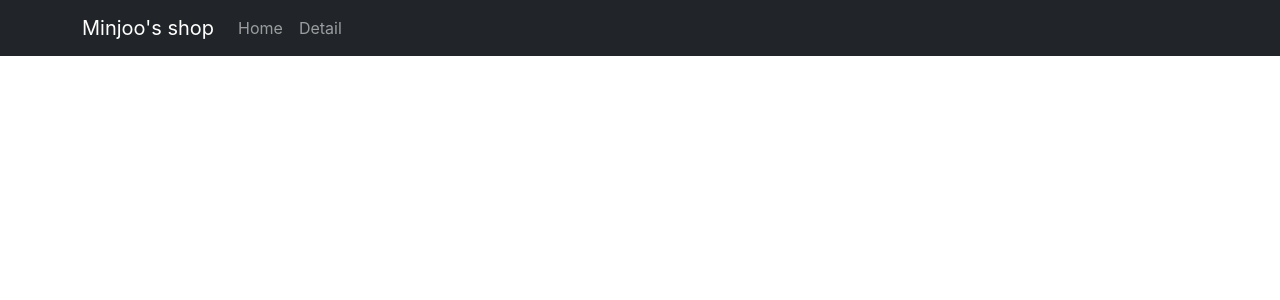
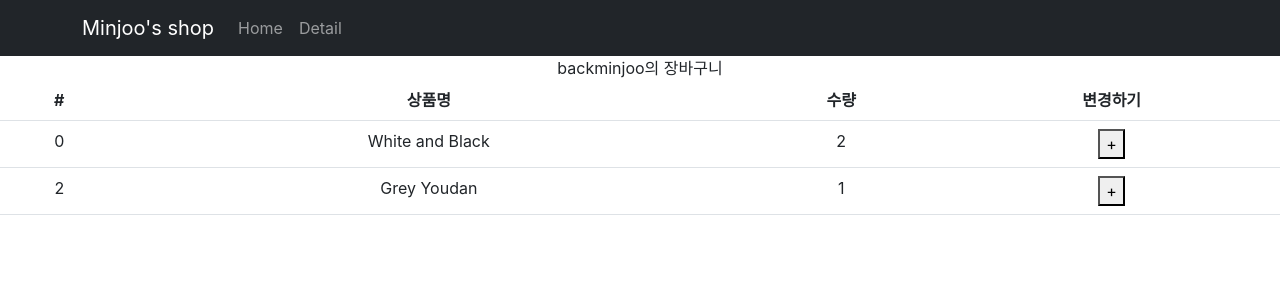
Before and after one commit to backminjoo/REACT_STUDY, a React (Create React App) app in the folder shop/: page /cart in a window 1280 px wide. Shown: the top 300 px of the page. Built offline with nearby package versions, Linux system fonts and the light colour scheme.

Commit message:
0202 react study

```diff
--- a/shop/package.json
+++ b/shop/package.json
@@ -3,6 +3,7 @@
   "version": "0.1.0",
   "private": true,
   "dependencies": {
+    "@reduxjs/toolkit": "^2.1.0",
     "@testing-library/jest-dom": "^5.17.0",
     "@testing-library/react": "^13.4.0",
     "@testing-library/user-event": "^13.5.0",
@@ -11,6 +12,7 @@
     "react": "^18.2.0",
     "react-bootstrap": "^2.10.0",
     "react-dom": "^18.2.0",
+    "react-redux": "^9.1.0",
     "react-router-dom": "^6.21.3",
     "react-scripts": "5.0.1",
     "styled-components": "^6.1.8",
--- a/shop/src/App.js
+++ b/shop/src/App.js
@@ -6,6 +6,7 @@
 import{Routes,Route,Link, useNavigate, Outlet} from 'react-router-dom'
 import Detail from './routes/Detail.js';
 import axios from 'axios';
+import Cart from './routes/Cart.js'
 
 export let Context1 = createContext()
 
@@ -81,7 +82,7 @@
           <Route path="member" element={<div>멤버임</div>} />
           <Route path="location" element={<div>위치정보임</div>} />
         </Route>
-
+        <Route path='/cart' element={<Cart/>} />
       </Routes>
     </div>
   );
--- /dev/null
+++ b/shop/src/routes/Cart.js
@@ -0,0 +1,46 @@
+import { Table } from 'react-bootstrap'
+import { useDispatch, useSelector } from 'react-redux'
+import { changeName } from './../store.js'
+import { addCount } from './../store.js'
+function Cart(){
+
+    let state = useSelector((state)=>state)
+    let dispatch = useDispatch()
+
+
+
+    return (
+        <div>
+            {state.user}의 장바구니
+            <Table>
+                <thead>
+                    <tr>
+                        <th>#</th>
+                        <th>상품명</th>
+                        <th>수량</th>
+                        <th>변경하기</th>
+                    </tr>
+                </thead>
+                <tbody>
+                    {
+                        state.cart.map((a,i)=>
+                            <tr key={i}>
+                                <td>{state.cart[i].id}</td>
+                                <td>{state.cart[i].name}</td>
+                                <td>{state.cart[i].count}</td>
+                                <td>
+                                    <button onClick={()=>{
+                                        dispatch(addCount(state.cart[i].id))
+                                    }}>+</button>
+                                </td>
+                            </tr>
+                        )
+                    }
+
+
+                </tbody>
+            </Table>
+        </div>
+    )
+}
+export default Cart
--- a/shop/src/routes/Detail.js
+++ b/shop/src/routes/Detail.js
@@ -2,7 +2,8 @@
 import { useParams } from 'react-router-dom';
 import {Nav} from 'react-bootstrap'
 import {Context1} from './../App.js'
-
+import { addItem } from './../store.js';
+import { useDispatch } from 'react-redux';
 
 function Detail(props) {
 
@@ -14,7 +15,7 @@
     let 찾은상품 = props.shoes.find(x=>x.id == id);
     let [alert,setAlert]=useState(true)
     let [탭, 탭변경] = useState(0)
-
+    let dispatch = useDispatch()
 
 
 
@@ -47,7 +48,10 @@
                     <h4 className='pt-5'>{props.shoes[id].title}</h4>
                     <p>{props.shoes[id].content}</p>
                     <p>{props.shoes[id].price}원</p>
-                    <button className='btn btn-danger'>주문하기</button>
+                    <button className='btn btn-danger' onClick={()=>{
+
+                        dispatch(addItem({id : 1, name : 'Red Knit', count :1}))
+                    }}>주문하기</button>
                 </div>
             </div>
             <Nav variant="tabs" defaultActiveKey="link0">
--- /dev/null
+++ b/shop/src/store.js
@@ -0,0 +1,41 @@
+import { configureStore,createSlice } from '@reduxjs/toolkit';
+
+
+let user = createSlice({
+    name: 'user',
+    initialState:'backminjoo',
+    reducers : {
+        changeName(state){
+            return 'john ' + state
+        }
+    }
+})
+
+export let { changeName } =  user.actions
+
+let cart = createSlice({
+    name : 'cart',
+    initialState : [
+        {id : 0, name: 'White and Black', count : 2},
+        {id : 2, name : 'Grey Youdan', count : 1}
+    ],
+    reducers : {
+        addCount(state, action){
+            let 번호 = state.findIndex((a)=>{return a.id == action.payload})
+            state[번호].count++
+        },
+        addItem(state, action){
+            state.push(action.payload)
+        }
+    }
+})
+
+export let {addCount, addItem} = cart.actions
+
+export default configureStore({
+    reducer:{
+        user : user.reducer,
+        cart : cart.reducer
+
+    }
+})
```
Also changed, not shown: shop/src/index.js (+8 -3 lines), 1 other file (tests, documents, lock files or other folders).
